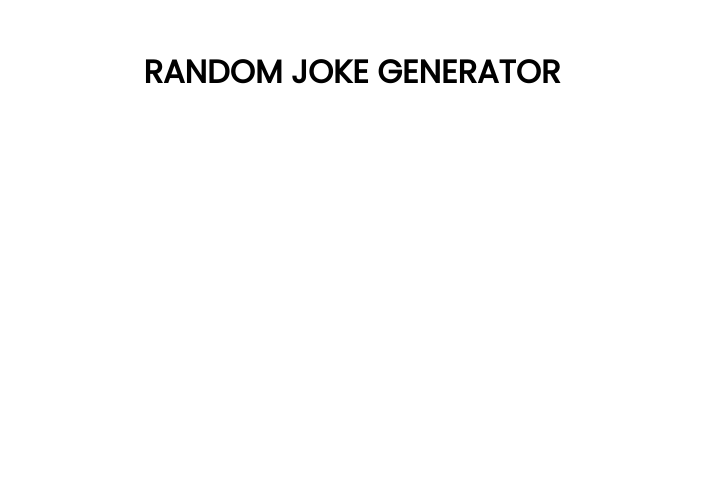
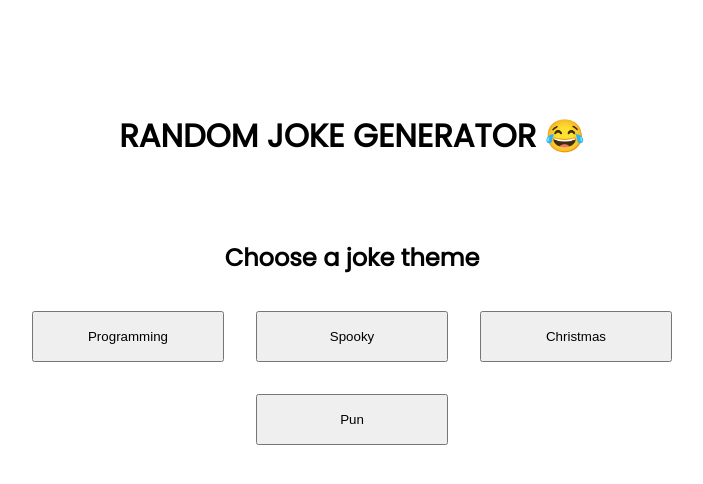
Before and after one commit to marcyvillegas/random-joke-generator, a plain HTML site: page index.html in a window 1280 px wide. Shown: the whole page, without its empty margins (288-991 px from the left). Drawn offline with Linux system fonts and the light colour scheme.

Commit message:
added flex properties

```diff
--- a/client/css/index.scss
+++ b/client/css/index.scss
@@ -6,5 +6,24 @@ html {
 }
 
 .main-header {
-    margin-top: 3rem;
+    margin-top: 7rem;
 }
+
+.theme-container {
+    margin-top: 5rem;
+
+    .theme-buttons {
+        display: flex;
+        justify-content: center;
+        flex-wrap: wrap;
+        margin: auto;
+        width: 60%;
+
+        button {
+            cursor: pointer;
+            margin: 1rem 1rem;
+            padding: 1rem;
+            width: 12rem;
+        }
+    }
+}
--- a/index.html
+++ b/index.html
@@ -11,7 +11,17 @@
 <body>
 
     <div class="main-header">
-        <h1>RANDOM JOKE GENERATOR</h1>
+        <h1>RANDOM JOKE GENERATOR 😂</h1>
+    </div>
+
+    <div class="theme-container">
+        <h2>Choose a joke theme</h2>
+        <div class="theme-buttons">
+            <button id="programing-button">Programming</button>
+            <button id="spooky-button">Spooky</button>
+            <button id="christmas-button">Christmas</button>
+            <button id="pun-button">Pun</button>
+        </div>
     </div>
 
 </body>
```
Also changed, not shown: client/css/index.css.
